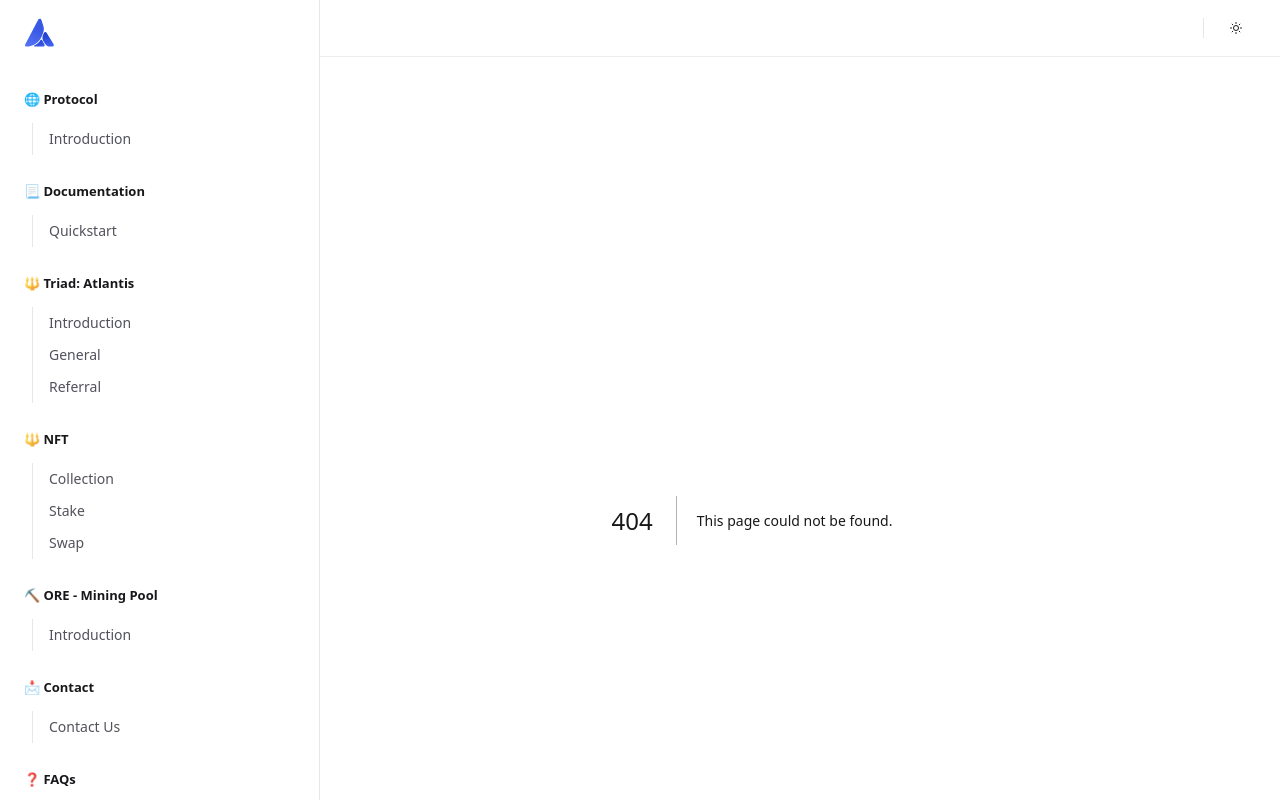
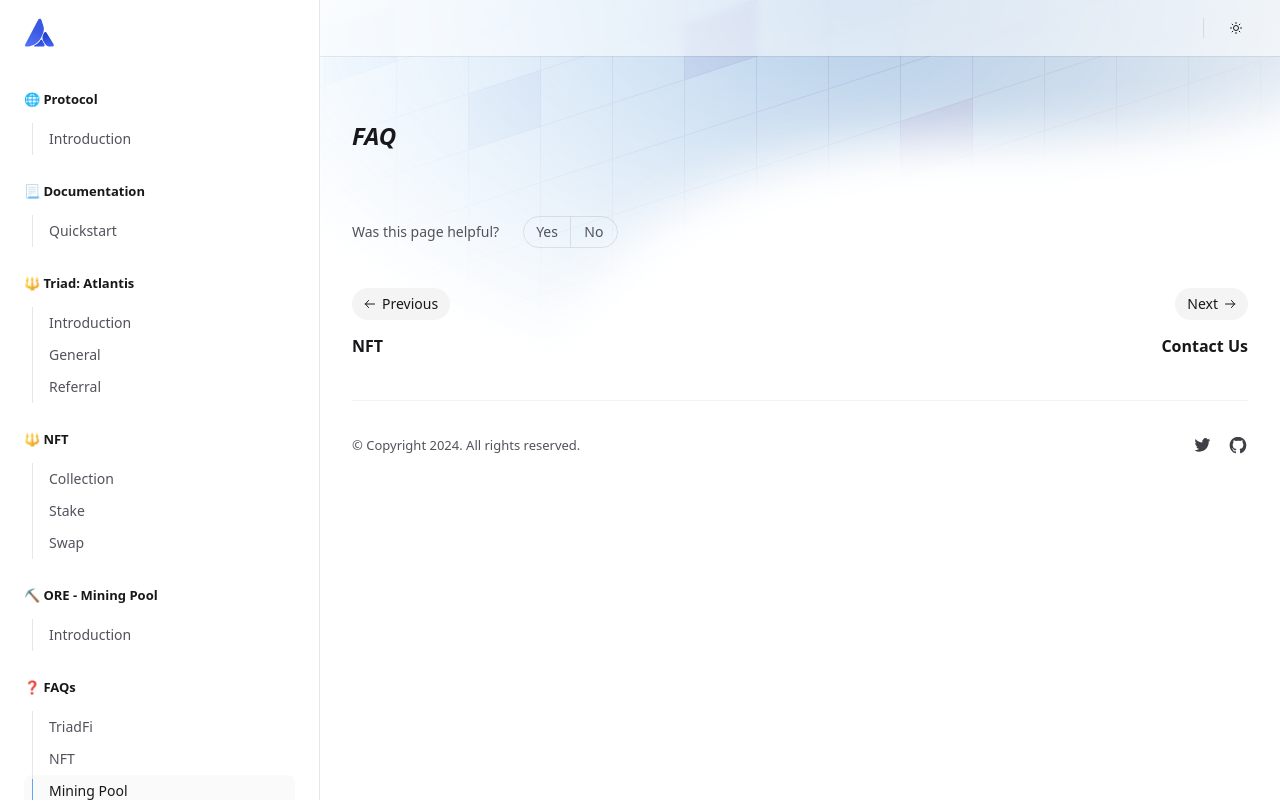
Before and after one commit to triadxyz/docs, a Next.js app: page /mining-pool-faq in a window 1280 px wide. Before the commit this address had no page. Shown: the top 802 px of the page. Built offline with nearby package versions, Linux system fonts and the light colour scheme.

Commit message:
adjust mining

```diff
--- a/src/components/Navigation.jsx
+++ b/src/components/Navigation.jsx
@@ -211,15 +211,16 @@ export const navigation = [
     links: [{ title: 'Introduction', href: '/mining-pool' }],
   },
   {
-    title: '📩 Contact',
-    links: [{ title: 'Contact Us', href: '/contact' }],
-  },
-  {
     title: '❓ FAQs',
     links: [
       { title: 'TriadFi', href: '/triadfi' },
       { title: 'NFT', href: '/nft' },
+      { title: 'Mining Pool', href: '/mining-pool-faq' },
     ],
+  },
+  {
+    title: '📩 Contact',
+    links: [{ title: 'Contact Us', href: '/contact' }],
   },
 ]
 
--- /dev/null
+++ b/src/pages/mining-pool-faq.mdx
@@ -0,0 +1,7 @@
+import { HeroPattern } from '../components/HeroPattern'
+
+export const description = 'Mining Pool FAQ'
+
+<HeroPattern />
+
+# _FAQ_
--- /dev/null
+++ b/src/pages/nft.mdx
@@ -0,0 +1,7 @@
+import { HeroPattern } from '../components/HeroPattern'
+
+export const description = 'NFT FAQ'
+
+<HeroPattern />
+
+# _FAQ_
--- a/src/pages/triadfi.mdx
+++ b/src/pages/triadfi.mdx
@@ -1,6 +1,6 @@
 import { HeroPattern } from '../components/HeroPattern'
 
-export const description = 'FAQs'
+export const description = 'Triad FAQ'
 
 <HeroPattern />
 
```
